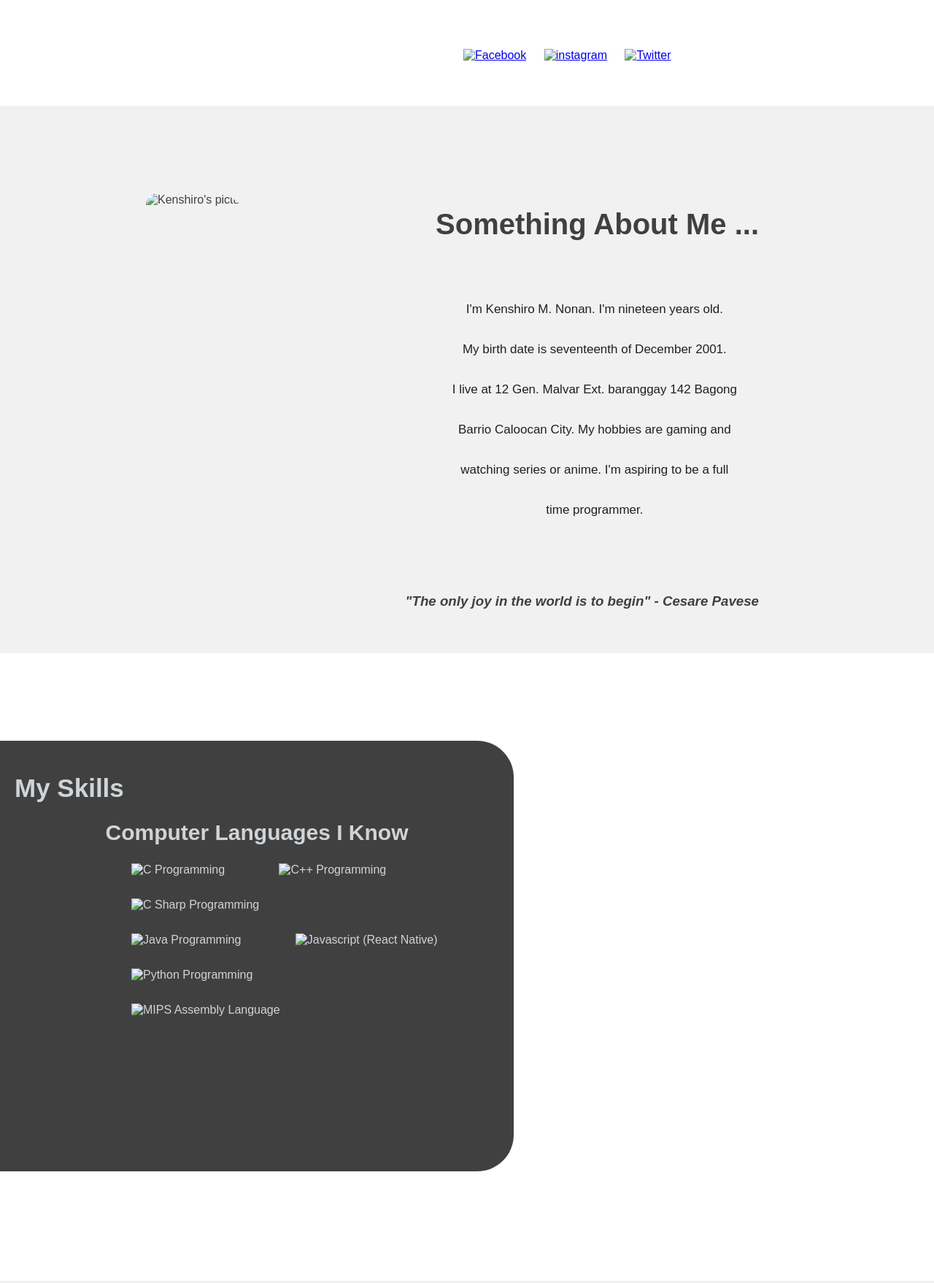
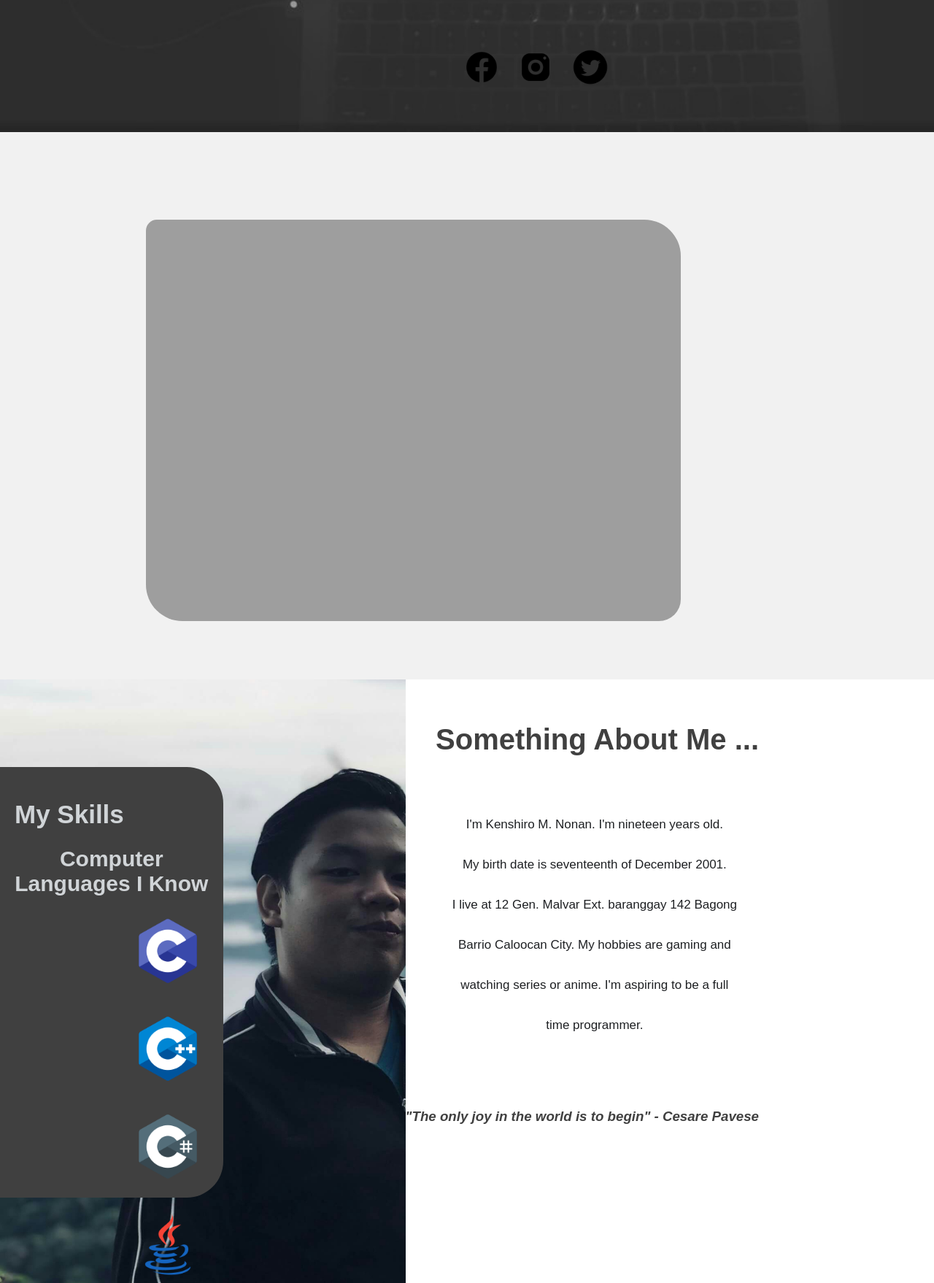
Before and after one commit to kenblader/Personal-website, a plain HTML site: page index.html in a window 1280 px wide. Shown: the part 625-2383 px from the top of the page at 73% size. Drawn offline with Linux system fonts and the light colour scheme; the site is published under a folder, as on GitHub Pages, so addresses that start at the root find nothing; a web font is replaced by a local one.

Commit message:
second commit

```diff
--- a/index.html
+++ b/index.html
@@ -30,16 +30,16 @@
                 I am a gamer, college student, music lover but most of the time,<br> an aspiring Programmer.
             </div>
             <div id="icons">
-                <a href="http://www.facebook.com/knonan2" target="blank"><img src="/image/facebook.png" alt="Facebook"></a>
-                <a href="https://www.instagram.com/kenshirononan" target="blank"><img src="/image/instagram.png" alt="instagram"></a>
-                <a href="https://twitter.com/KenshiroNonan" target="blank"><img src="/image/twitter.png" alt="Twitter"></a>
+                <a href="http://www.facebook.com/knonan2" target="blank"><img src="image/facebook.png" alt="Facebook"></a>
+                <a href="https://www.instagram.com/kenshirononan" target="blank"><img src="image/instagram.png" alt="instagram"></a>
+                <a href="https://twitter.com/KenshiroNonan" target="blank"><img src="image/twitter.png" alt="Twitter"></a>
             </div>
         </div>
     </div>
 
     <div id="about">
         <div id="about-container">
-            <div id="my-picture"><img src="/image/mypic.jpg" alt="Kenshiro's picture"></div>
+            <div id="my-picture"><img src="image/mypic.jpg" alt="Kenshiro's picture"></div>
             <h1>Something About Me ...</h1>
             <div id="details">
                 <p>I'm Kenshiro M. Nonan. I'm nineteen years old.<br>
@@ -61,13 +61,13 @@
                 <h2>Computer Languages I Know</h2>
 
                 <div id="skills-icon">
-                    <img src="/image/c_C_Programming_40670.png" title="C Programming">
-                    <img src="/image/c_C++_40669.png" title="C++ Programming">
-                    <img src="/image/c_C_Sharp_Logo_55251.png" title="C Sharp Programming"><br>
-                    <img src="/image/java_Java_13679.png" title="Java Programming">
-                    <img src="/image/javascript_React_Native_123603.png" title="Javascript (React Native)">
-                    <img src="/image/python_Python_13441.png" title="Python Programming"><br>
-                    <img src="/image/MIPS.jpg" title="MIPS Assembly Language">
+                    <img src="image/c_C_Programming_40670.png" title="C Programming">
+                    <img src="image/c_C++_40669.png" title="C++ Programming">
+                    <img src="image/c_C_Sharp_Logo_55251.png" title="C Sharp Programming"><br>
+                    <img src="image/java_Java_13679.png" title="Java Programming">
+                    <img src="image/javascript_React_Native_123603.png" title="Javascript (React Native)">
+                    <img src="image/python_Python_13441.png" title="Python Programming"><br>
+                    <img src="image/MIPS.jpg" title="MIPS Assembly Language">
                 </div>
 
             </div>
@@ -80,8 +80,8 @@
             <div id="project-list-container">
                 <h3>To Do List <br> using React JS</h3>
                 <div id="To-do-list">
-                    <img src="/image/home screen.png" title="To Do List Home Screen">
-                    <img src="/image/app screen.png" title="To Do List App Screen">
+                    <img src="image/home screen.png" title="To Do List Home Screen">
+                    <img src="image/app screen.png" title="To Do List App Screen">
                 </div>
             </div>
         </div>
@@ -92,9 +92,9 @@
             <div id="contact-container">
                 <h2>Contacts</h2>
                 <div id="contact-icons">
-                    <img src="/image/google.png" alt="Gmail">
-                    <img src="/image/yahoo_Yahoo_81051.png" alt="Ymail">
-                    <img src="/image/phone_Cell_Phone_119445.png" alt="Personal phone number">
+                    <img src="image/google.png" alt="Gmail">
+                    <img src="image/yahoo_Yahoo_81051.png" alt="Ymail">
+                    <img src="image/phone_Cell_Phone_119445.png" alt="Personal phone number">
                 </div>
                 <ul>
                     <li>Kenshiromonterde@gmail.com</li>
--- a/style.css
+++ b/style.css
@@ -4,7 +4,7 @@ body {
 }
 
 .parallax-index {
-    background:url('/image/bg\ 3-blur.jfif');
+    background:url('image/bg\ 3-blur.jfif');
     min-height: 100%;
     background-attachment: fixed;
     background-position: center;
@@ -155,7 +155,7 @@ body {
 /*  SKILLS */
 
 #parallax-skills {
-    background:url('/image/trybg.jpg');
+    background:url('image/trybg.jpg');
     min-height: 400px;
     background-attachment: fixed;
     background-position: top, center;
@@ -249,7 +249,7 @@ body {
 /*   CONTACT   */
 
 #parallax-contact {
-    background: url('/image/bg4.jfif');
+    background: url('image/bg4.jfif');
     min-height: 675px;
     background-attachment: fixed;
     background-position: top, center;
```
